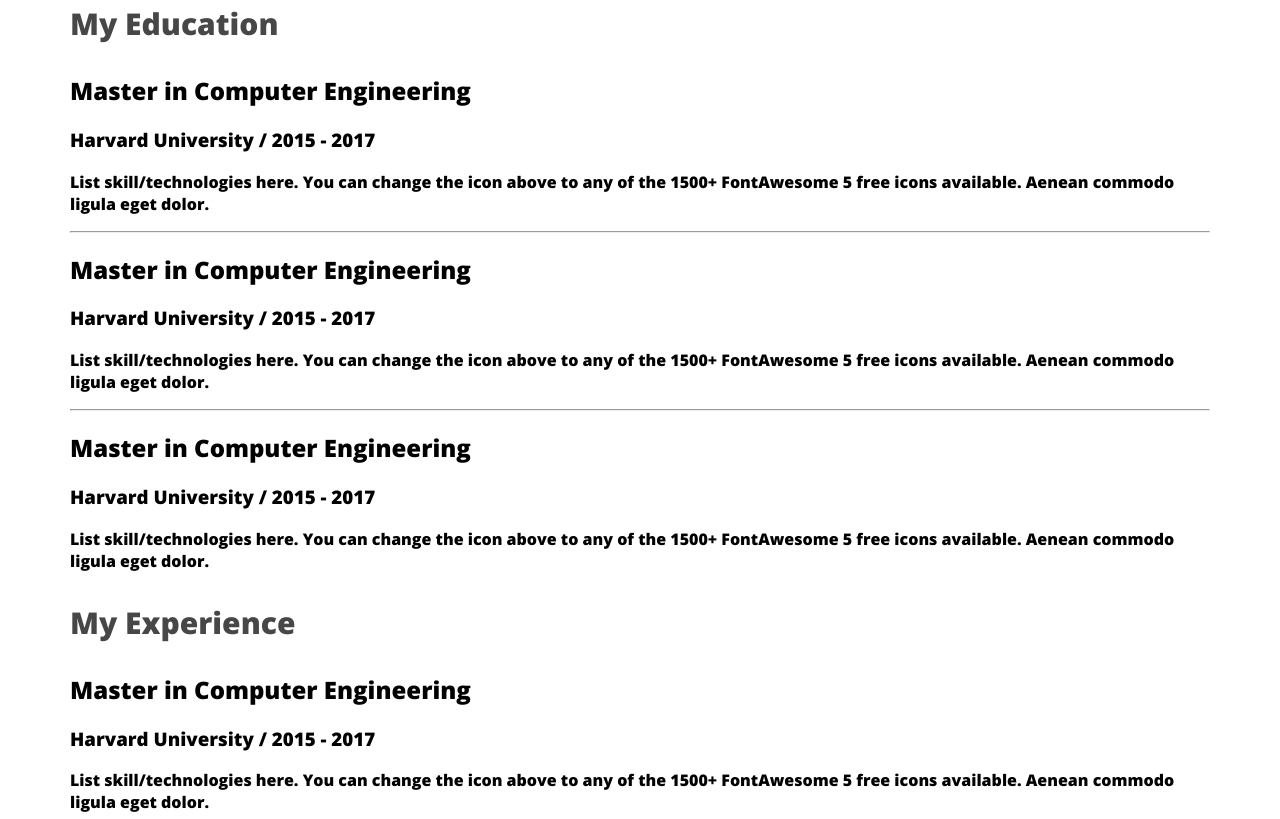
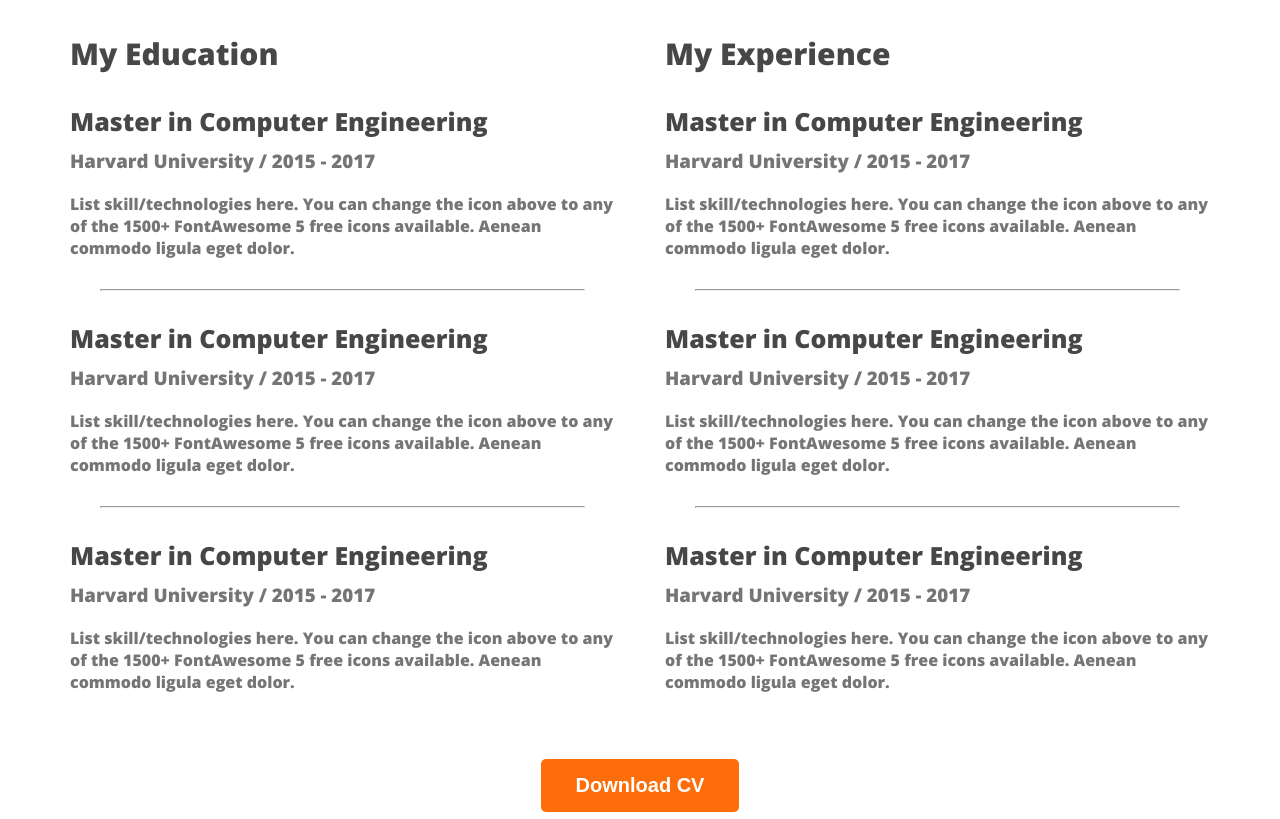
Before and after one commit to MOKKI-01/webdeveloper-portfolio, a plain HTML site: page index.html in a window 1280 px wide. Shown: the part 2501-3320 px from the top of the page. Drawn offline with nearby package versions, Linux system fonts and the light colour scheme.

Commit message:
finished the resume section

```diff
--- a/index.html
+++ b/index.html
@@ -163,6 +163,9 @@
 
 
             </div>
+            <div class="download-cv">
+                <button class="btn-primary">Download CV</button>
+            </div>
 
 
 
--- a/styles/portfolio.css
+++ b/styles/portfolio.css
@@ -156,3 +156,30 @@ main section {
     font-size: 30px;
     font-weight: 700;
 }
+
+.resume-container {
+    display: flex;
+    gap: 50px;
+}
+
+.resume-item-title {
+    color: rgb(71, 71, 71);
+    font-size: 25px;
+    font-weight: 700;
+    margin-bottom: 10px;
+}
+.resume-item-institute{
+    margin-bottom: 20px;
+    margin-top: 0px;
+}
+.resume-item-description,
+.resume-item-institute {
+    color: rgb(117, 117, 117);
+}
+.resume-container hr{
+    margin: 30px;
+}
+.download-cv{
+    text-align: center;
+    margin-top: 50px;
+}
```
